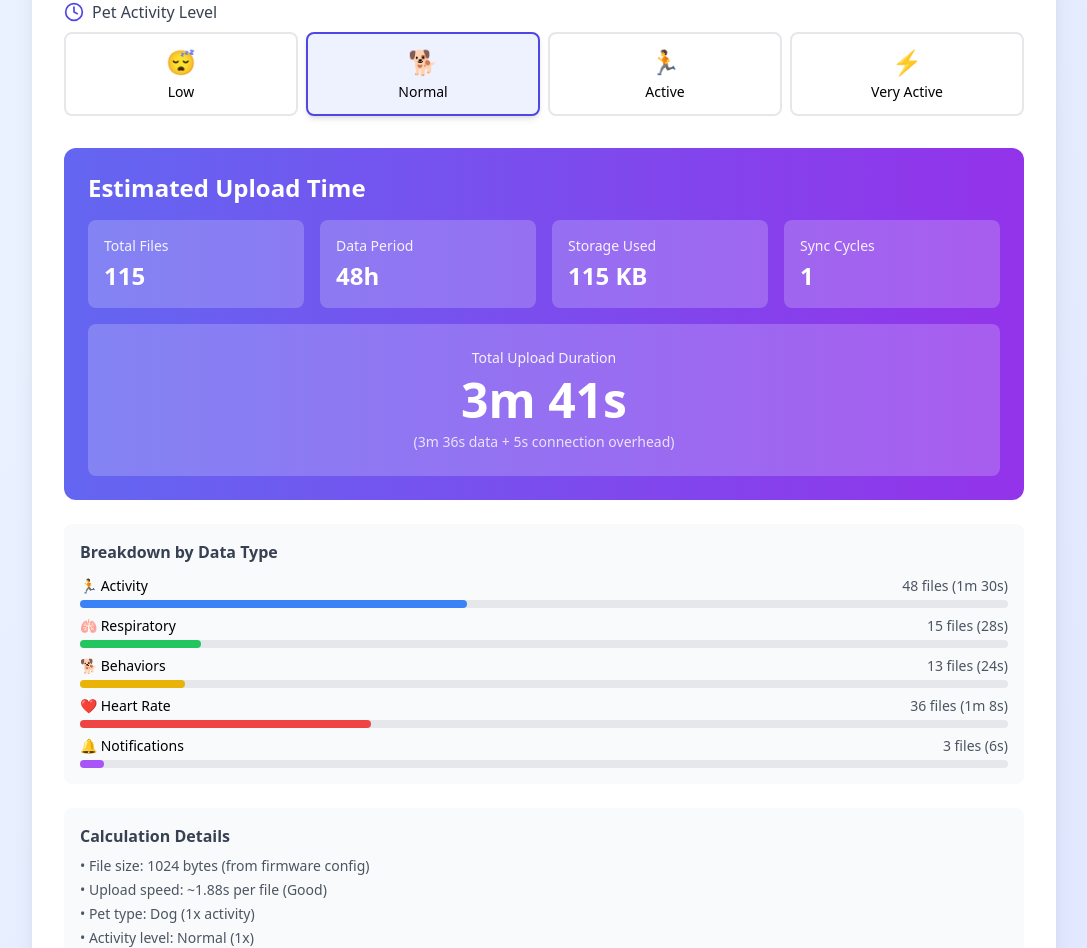
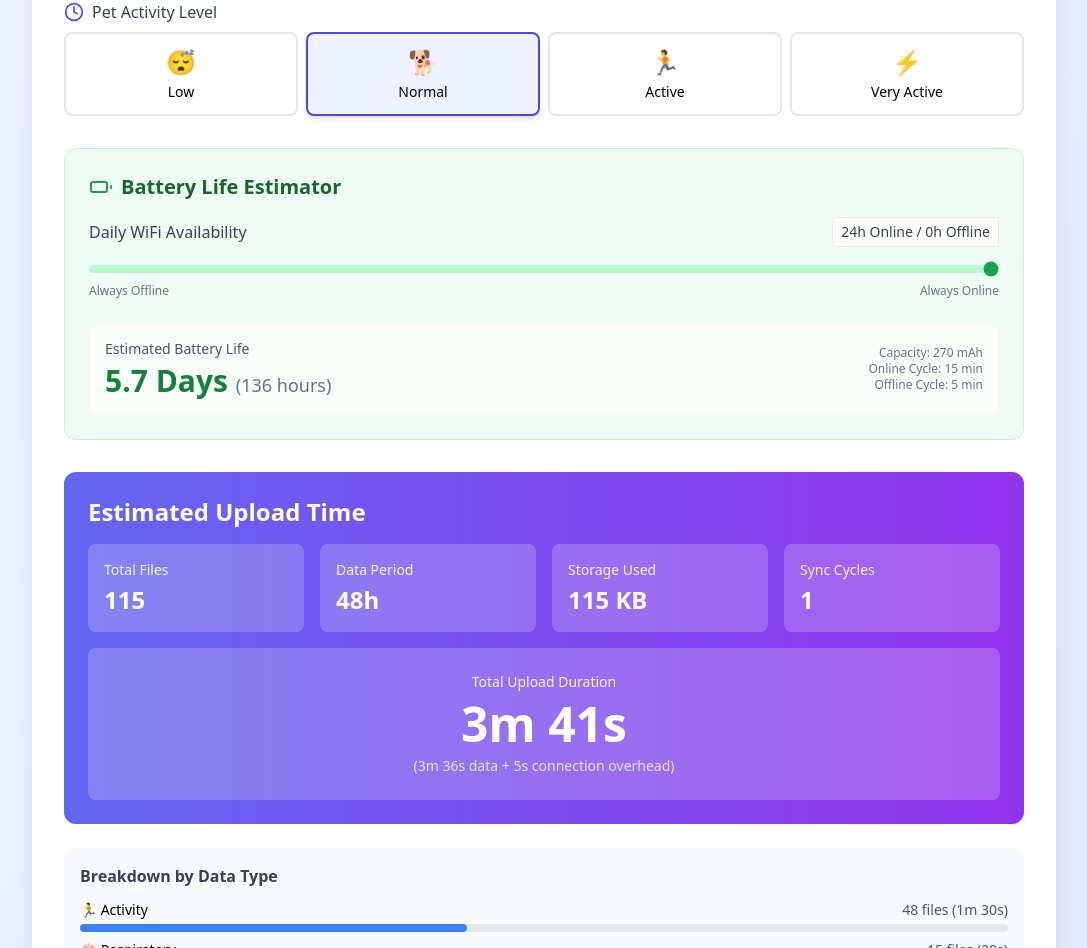
Before and after one commit to pedromarinho94/upload-estimation, a React (Vite) app: page / in a window 1280 px wide. Shown: the part 848-1796 px from the top of the page, without its empty margins (96-1183 px from the left). Built offline with nearby package versions, Linux system fonts and the light colour scheme.

Commit message:
Update calculator with battery life inputs/outputs

```diff
--- a/src/App.jsx
+++ b/src/App.jsx
@@ -69,6 +69,20 @@ export default function App() {
         battery: { label: 'Battery', syncIntervalHours: 0.25, icon: '🔋', description: '15 min intervals' }
     };
 
+    // Battery & Power Constants (from battery_tests.md)
+    const BATTERY_CAPACITY_MAH = 270;
+    const IDLE_CURRENT_MA = 1.55;
+
+    // Online Mode (15 min interval = 900s)
+    const ONLINE_CYCLE_S = 900;
+    const ONLINE_ACTIVE_S = 15.88;
+    const ONLINE_ACTIVE_MA = 26.00;
+
+    // Offline Mode (5 min interval = 300s)
+    const OFFLINE_CYCLE_S = 300;
+    const OFFLINE_ACTIVE_S = 4.21;
+    const OFFLINE_ACTIVE_MA = 42.13;
+
     // State
     const [days, setDays] = useState(2);
     const [networkLevel, setNetworkLevel] = useState('good');
@@ -76,6 +90,7 @@ export default function App() {
     const [petType, setPetType] = useState('dog');
     const [powerMode, setPowerMode] = useState('charging');
     const [offBodyPercent, setOffBodyPercent] = useState(10);
+    const [hoursOnline, setHoursOnline] = useState(24); // Default to always online
     const [enabledDataTypes, setEnabledDataTypes] = useState({
         activity: true,
         respiratory: true,
@@ -90,6 +105,8 @@ export default function App() {
         dataHours: 0,
         storageKB: 0,
         syncCycles: 0,
+        batteryLifeDays: 0,
+        batteryLifeHours: 0,
         breakdown: {}
     });
 
@@ -159,6 +176,24 @@ export default function App() {
         const overheadSeconds = syncCycles * CONNECTION_OVERHEAD_SECONDS;
         const uploadSeconds = baseUploadSeconds + overheadSeconds;
 
+        // --- Battery Life Calculation ---
+        // 1. Calculate weighted average current
+        const hoursOffline = 24 - hoursOnline;
+
+        // Online Avg Current (over 15 min cycle)
+        // I_online_avg = (I_active * t_active + I_idle * (T - t_active)) / T
+        const avgCurrentOnline = (ONLINE_ACTIVE_MA * ONLINE_ACTIVE_S + IDLE_CURRENT_MA * (ONLINE_CYCLE_S - ONLINE_ACTIVE_S)) / ONLINE_CYCLE_S;
+
+        // Offline Avg Current (over 5 min cycle)
+        const avgCurrentOffline = (OFFLINE_ACTIVE_MA * OFFLINE_ACTIVE_S + IDLE_CURRENT_MA * (OFFLINE_CYCLE_S - OFFLINE_ACTIVE_S)) / OFFLINE_CYCLE_S;
+
+        // Daily Weighted Average
+        const dailyAvgCurrent = (avgCurrentOnline * hoursOnline + avgCurrentOffline * hoursOffline) / 24;
+
+        // Battery Life = Capacity / I_avg
+        const batteryLifeHoursTotal = BATTERY_CAPACITY_MAH / dailyAvgCurrent;
+        const batteryLifeDays = batteryLifeHoursTotal / 24;
+
         // Round all values to avoid floating-point precision display issues
         setResults({
             totalFiles: Math.round(totalFiles),
@@ -168,9 +203,11 @@ export default function App() {
             dataHours: Math.round(hours * 100) / 100,  // 2 decimal places
             storageKB: Math.round(storageKB * 100) / 100,
             syncCycles: Math.round(syncCycles),
+            batteryLifeDays: Math.round(batteryLifeDays * 10) / 10,
+            batteryLifeHours: Math.round(batteryLifeHoursTotal),
             breakdown
         });
-    }, [days, networkLevel, activityLevel, petType, powerMode, offBodyPercent, enabledDataTypes]);
+    }, [days, networkLevel, activityLevel, petType, powerMode, offBodyPercent, enabledDataTypes, hoursOnline]);
 
     const formatTime = (seconds) => {
         if (seconds < 60) return `${seconds}s`;
@@ -360,6 +397,50 @@ export default function App() {
                         </div>
                     </div>
 
+                    {/* Battery Life Section */}
+                    <div className="mb-8 p-6 bg-green-50 rounded-xl border border-green-200">
+                        <div className="flex items-center gap-2 mb-4">
+                            <Battery className="w-6 h-6 text-green-600" />
+                            <h2 className="text-xl font-bold text-green-800">Battery Life Estimator</h2>
+                        </div>
+
+                        <div className="mb-6">
+                            <label className="flex items-center justify-between text-gray-700 font-medium mb-2">
+                                <span>Daily WiFi Availability</span>
+                                <span className="text-sm bg-white px-2 py-1 rounded border">
+                                    {hoursOnline}h Online / {24 - hoursOnline}h Offline
+                                </span>
+                            </label>
+                            <input
+                                type="range"
+                                min="0"
+                                max="24"
+                                step="1"
+                                value={hoursOnline}
+                                onChange={(e) => setHoursOnline(parseInt(e.target.value))}
+                                className="w-full h-2 bg-green-200 rounded-lg appearance-none cursor-pointer accent-green-600"
+                            />
+                            <div className="flex justify-between text-xs text-gray-500 mt-1">
+                                <span>Always Offline</span>
+                                <span>Always Online</span>
+                            </div>
+                        </div>
+
+                        <div className="flex items-center justify-between bg-white bg-opacity-60 p-4 rounded-lg">
+                            <div>
+                                <div className="text-sm text-gray-600 mb-1">Estimated Battery Life</div>
+                                <div className="text-3xl font-bold text-green-700">
+                                    {results.batteryLifeDays} Days <span className="text-lg font-normal text-gray-500">({results.batteryLifeHours} hours)</span>
+                                </div>
+                            </div>
+                            <div className="text-right text-xs text-gray-500">
+                                <div>Capacity: {BATTERY_CAPACITY_MAH} mAh</div>
+                                <div>Online Cycle: 15 min</div>
+                                <div>Offline Cycle: 5 min</div>
+                            </div>
+                        </div>
+                    </div>
+
                     {/* Results Section */}
                     <div className="bg-gradient-to-r from-indigo-500 to-purple-600 rounded-xl p-6 text-white mb-6">
                         <h2 className="text-2xl font-bold mb-4">Estimated Upload Time</h2>
```
